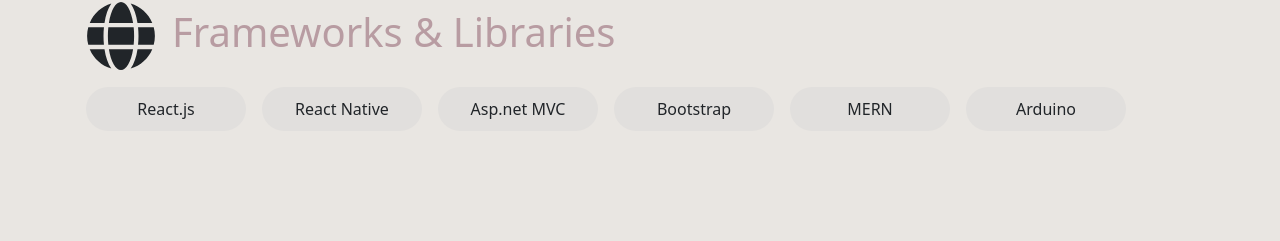
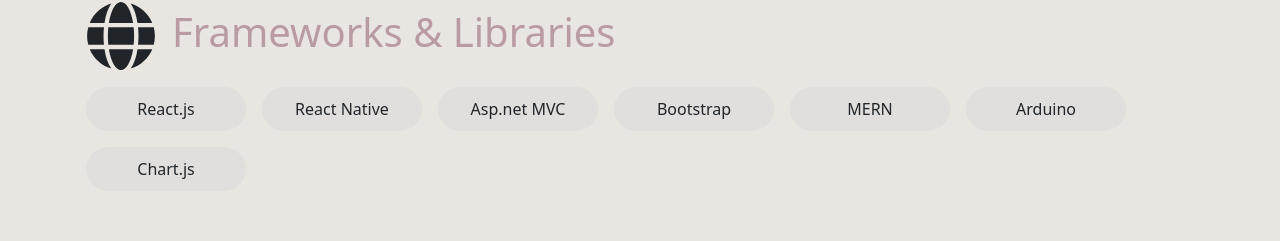
Before and after one commit to PaulMarbella/paul_portfolio, a React (Vite) app: page / in a window 1280 px wide. Shown: the part 2441-2682 px from the top of the page. Built offline with nearby package versions, Linux system fonts and the light colour scheme.

Commit message:
-add skills

```diff
--- a/src/pages/skills/skills.jsx
+++ b/src/pages/skills/skills.jsx
@@ -44,6 +44,7 @@
                         <div className="tags">Bootstrap</div>
                         <div className="tags">MERN</div>
                         <div className="tags">Arduino</div>
+                        <div className="tags">Chart.js</div>
                     </div>
                 </div>
             </div>
```
